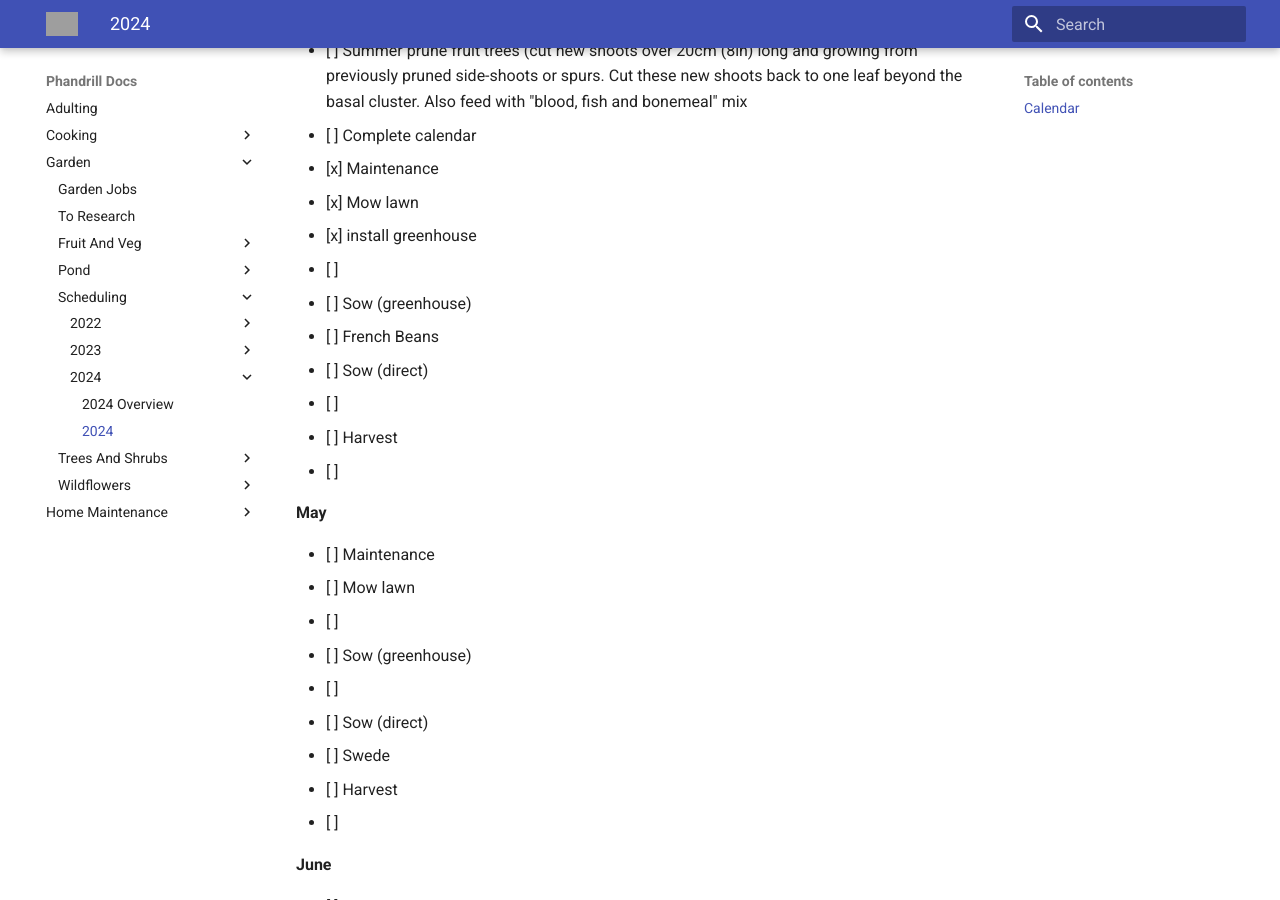
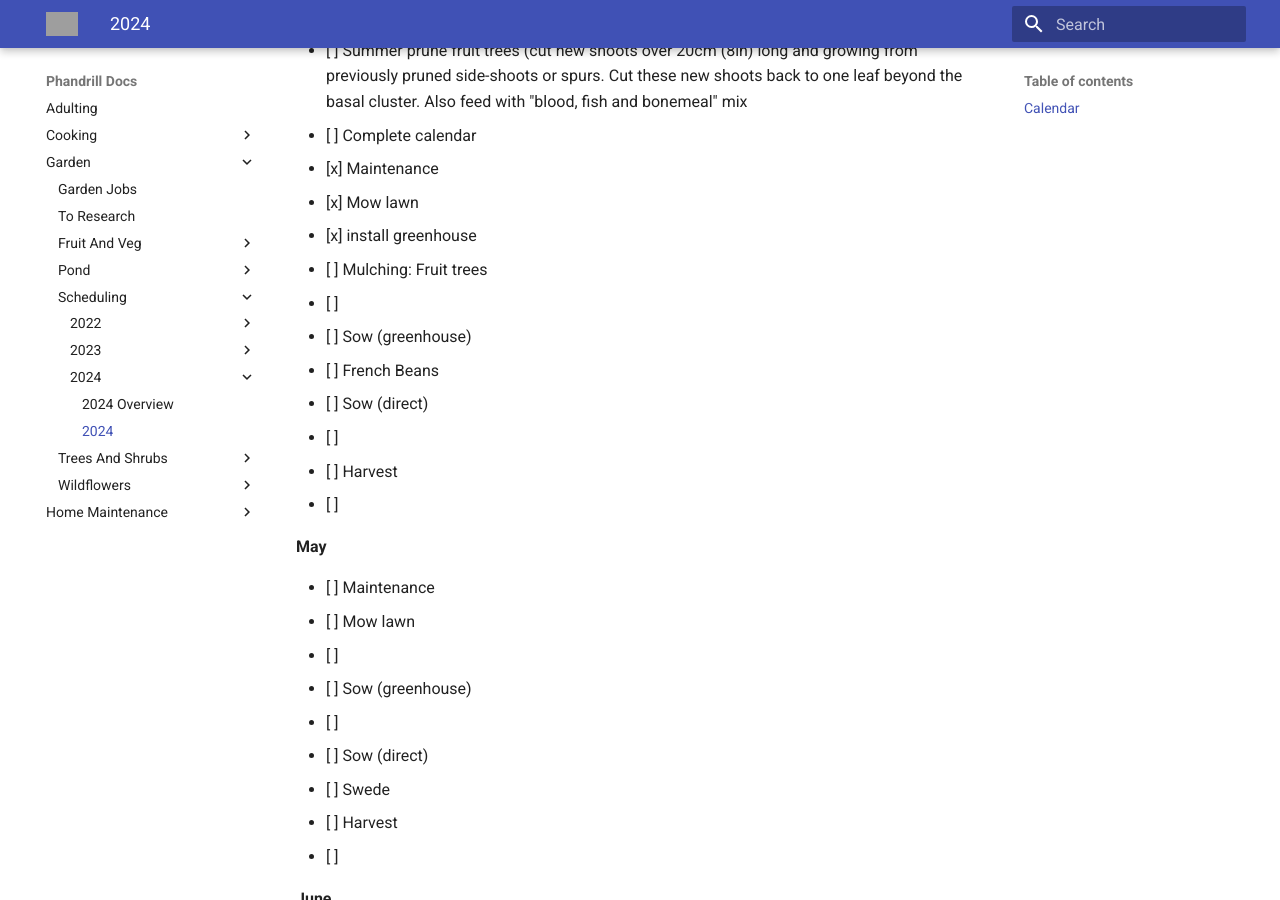
Before and after one commit to retrodans/adulting, an MkDocs documentation site: the page built from docs/Garden/Scheduling/2024/2-2024-calendar.md, in a window 1280 px wide and 900 px high, scrolled down 1207 px. Built offline with MkDocs 1.6.1 and Material for MkDocs 9.7.7, drawn with Linux system fonts in a browser that asks for light colours; grey boxes are pictures that could not be loaded.

Commit message:
Update 2-2024-calendar.md

```diff
--- a/docs/Garden/Scheduling/2024/2-2024-calendar.md
+++ b/docs/Garden/Scheduling/2024/2-2024-calendar.md
@@ -43,6 +43,7 @@ title: "2024"
 - [x] Maintenance
   - [x] Mow lawn
   - [x] install greenhouse
+  - [ ] Mulching: Fruit trees
   - [ ]
 - [ ] Sow (greenhouse)
   - [ ] French Beans
```
